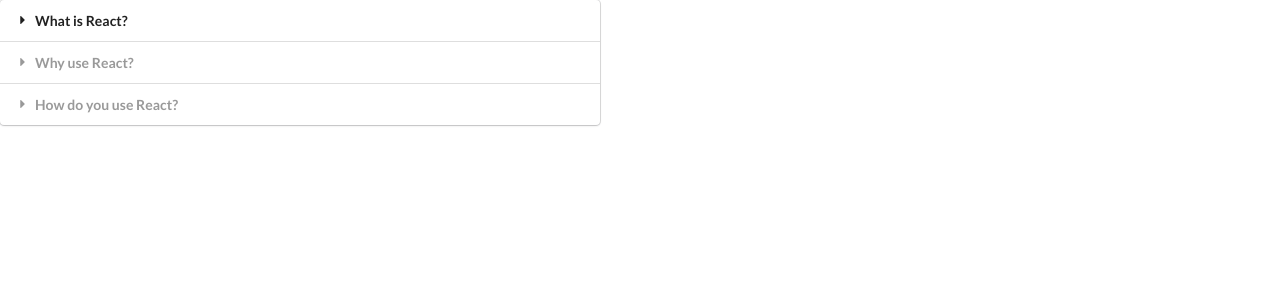
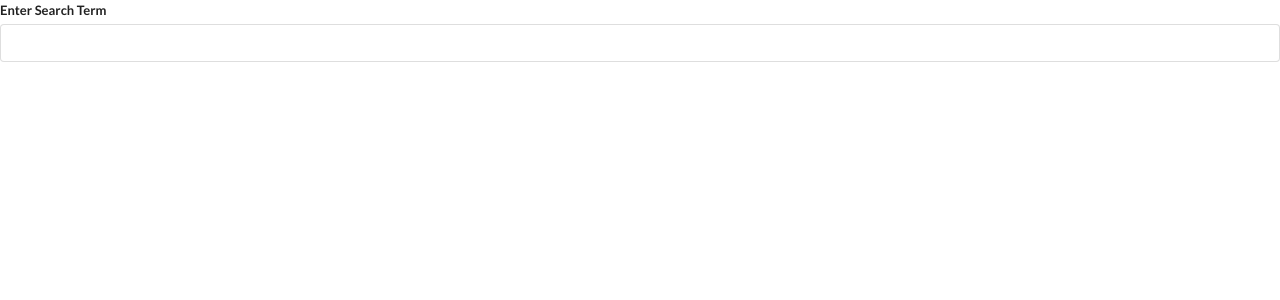
Before and after one commit to kawgh1/react-widgets, a React (Create React App) app: page / in a window 1280 px wide. Shown: the top 300 px of the page. Built offline with nearby package versions, Linux system fonts and the light colour scheme.

Commit message:
added Search component, notes

```diff
--- a/src/App.js
+++ b/src/App.js
@@ -1,5 +1,6 @@
 import React from 'react'
 import Accordion from './components/Accordian'
+import Search from './components/Search';
 
 
 const items = [
@@ -22,8 +23,8 @@
 
     render() {
     return (
-        <Accordion items={items}/>
-
+        // <Accordion items={items}/>
+        <Search />
 
     );
     }
--- /dev/null
+++ b/src/components/Search.js
@@ -0,0 +1,23 @@
+import React, {useState} from 'react'
+
+const Search = () => {
+
+    const [term, SetTerm] = useState('');
+
+    return (
+
+        <div>
+            <div className='ui form'>
+                <div className='field'>
+                    <label>Enter Search Term</label>
+                    <input className='input'
+                            value={term}
+                            onChange={e => SetTerm(e.target.value)}
+                    />
+                </div>
+            </div>
+        </div>
+    );
+};
+
+export default Search;
```
Also changed, not shown: 1 other file (tests, documents, lock files or other folders).
